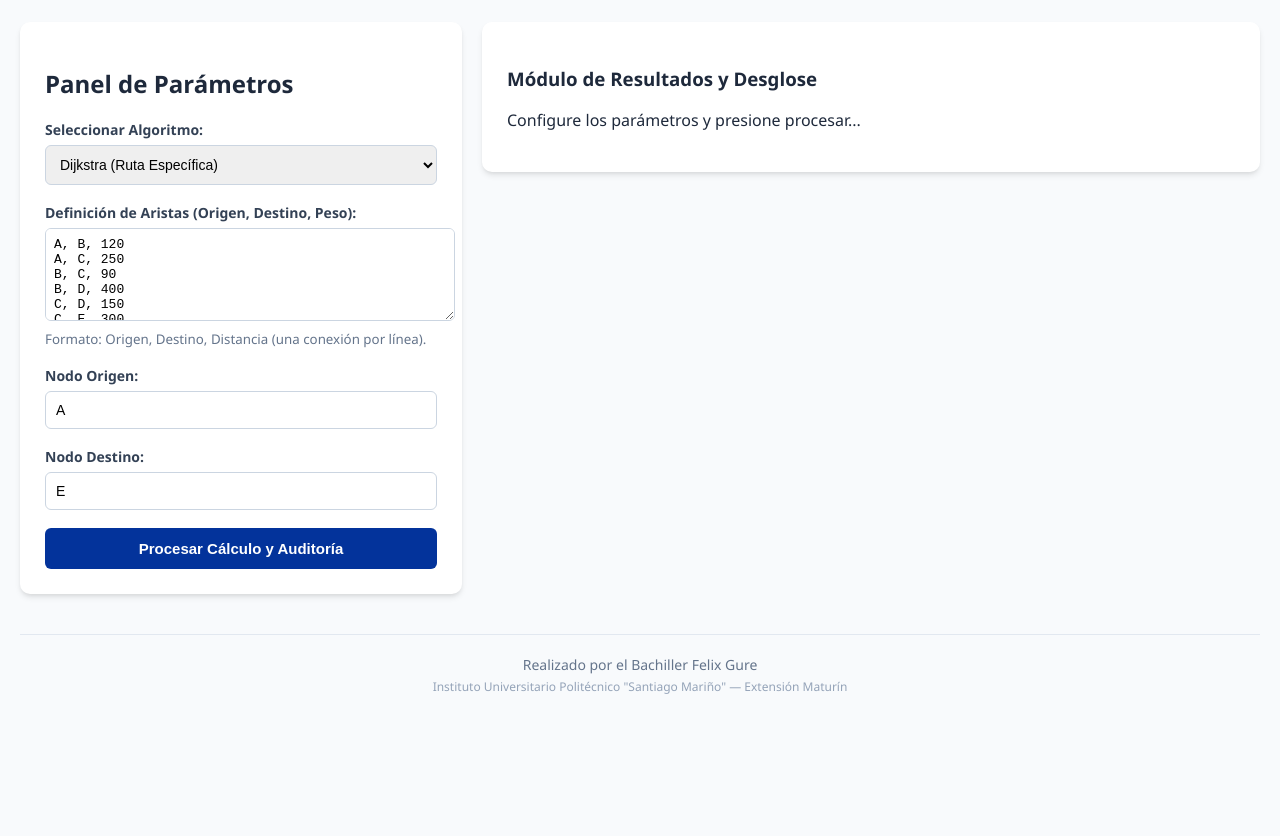
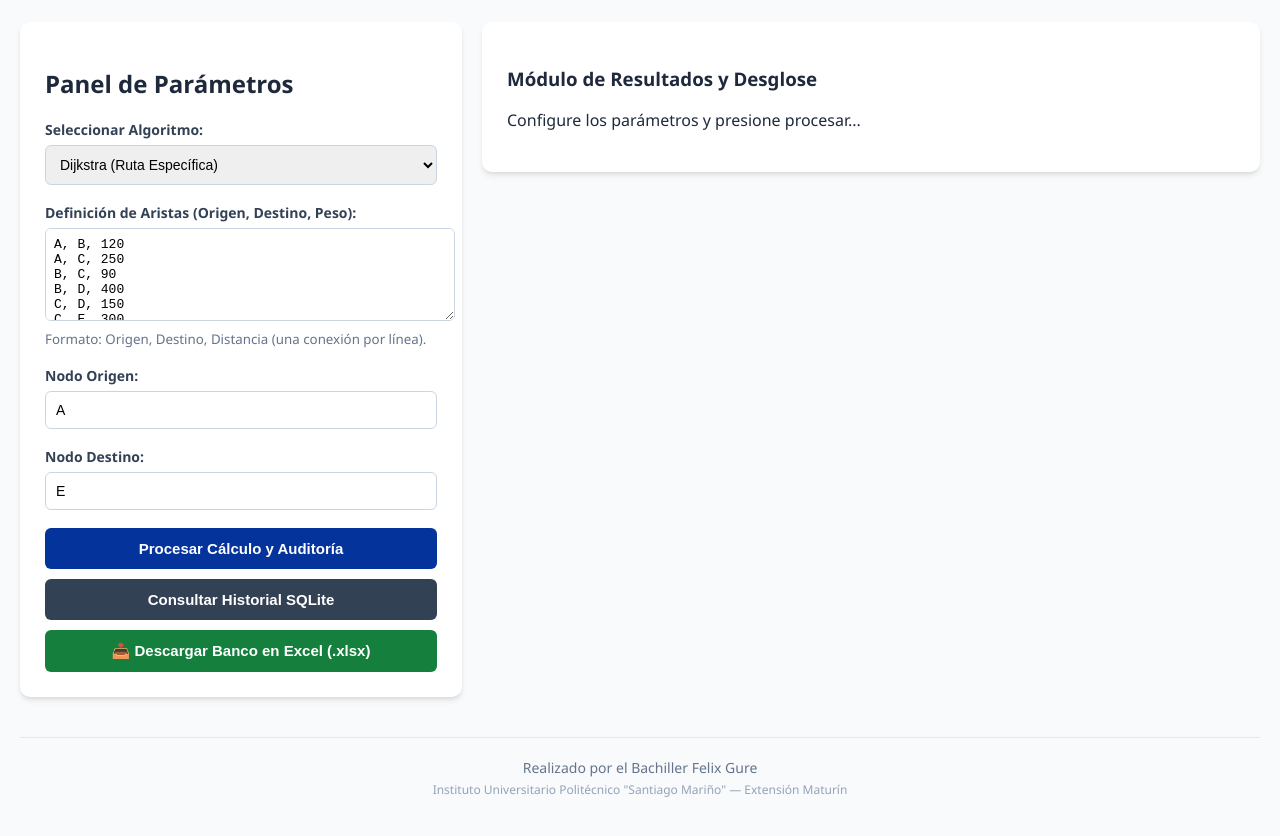
Before and after one commit to guref/rutas-urbanas-iupsm, a plain HTML site: page frontend/index.html in a window 1280 px wide. Shown: the part 248-1084 px from the top of the page. Before the commit the page ends 983 px from the top, so only its background shows below. Drawn offline with Linux system fonts and the light colour scheme.

Commit message:
Add files via upload

```diff
--- a/frontend/index.html
+++ b/frontend/index.html
@@ -56,6 +56,8 @@ D, E, 200</textarea>
                 <input type="text" id="destino" value="E">
             </div>
             <button id="btn-calcular">Procesar Cálculo y Auditoría</button>
+            <button id="btn-historial" type="button" style="background-color: #334155; margin-top: 10px;">Consultar Historial SQLite</button>
+            <button id="btn-excel" type="button" style="background-color: #15803d; margin-top: 10px;">📥 Descargar Banco en Excel (.xlsx)</button>
         </section>
 
         <section class="results-panel">
```
